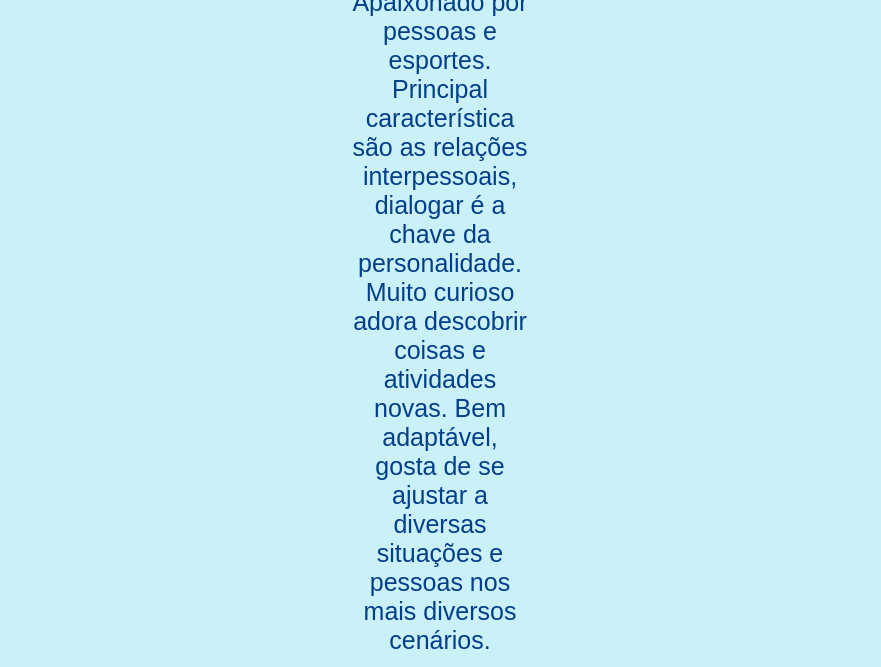
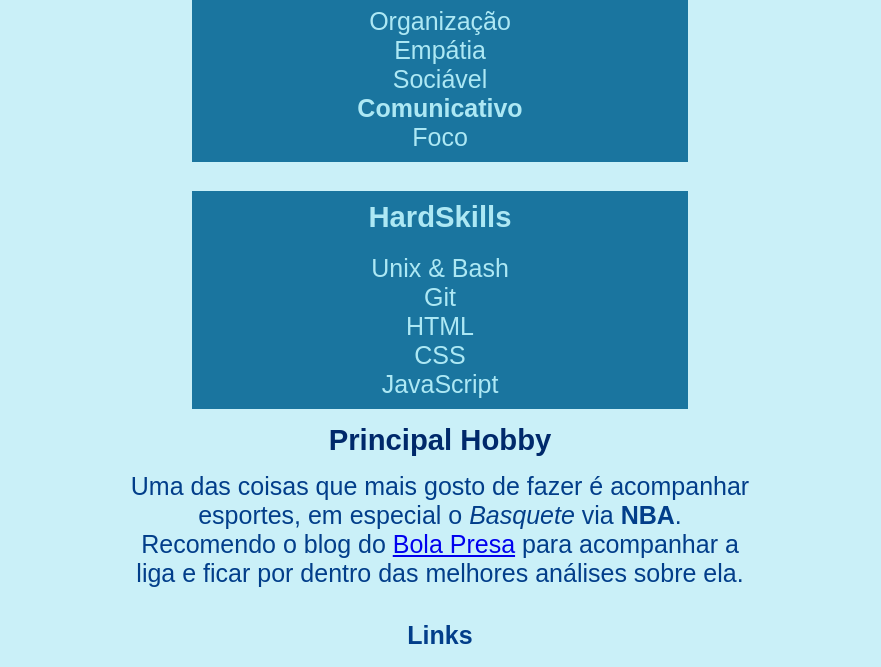
Before and after one commit to LuizModolo/LuizModolo.github.io, a plain HTML site: page index.html in a window 1280 px wide. Shown: the part 606-1273 px from the top of the page, without its empty margins (200-1081 px from the left). Drawn offline with Linux system fonts and the light colour scheme.

Commit message:
sjustes css

```diff
--- a/style.css
+++ b/style.css
@@ -6,10 +6,10 @@ body {
    font-size: 25px;
    font-family: Dosis,
    sans-serif;
-   margin-top: 50px;
-   margin-bottom: 50px;
-   margin-left: 550px;
-   margin-right: 550px;
+   margin-top: 20px;
+   margin-bottom: 20px;
+   margin-left: 20px;
+   margin-right: 20px;
    text-align: center;
 }
 h1 {
@@ -30,6 +30,7 @@ h3 {
     color:#ADE8F4;
     padding: 10px 30px 10px 30px;
     margin: 0px;
+    margin-inline: 30%;
 }
 ul {
     color: #003F88;
@@ -49,6 +50,7 @@ ul {
 p {
     margin-top: 15px;
     margin-bottom: 15px;
+    margin-inline: 25%;
 }
 #botao {
     background-color: #023E8A;
```
